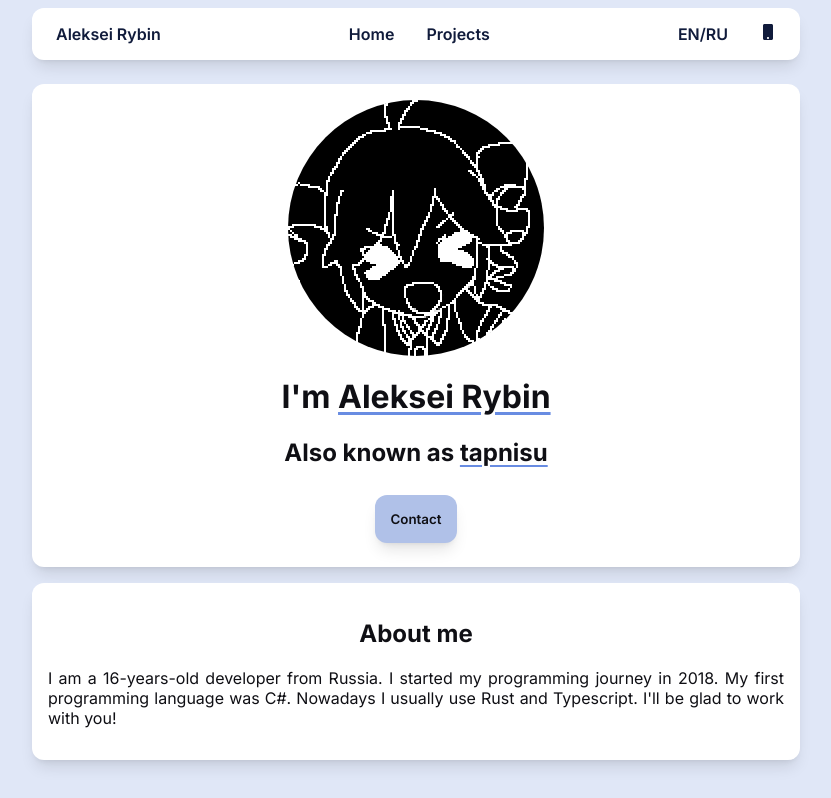
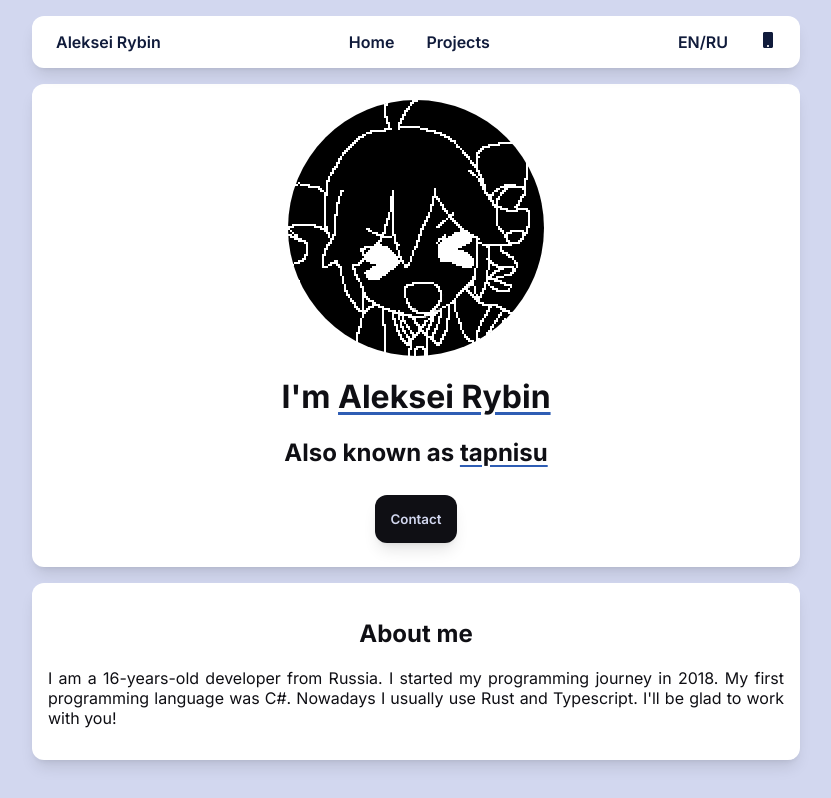
Before and after one commit to tapnisu/tapni.su, a Next.js app: page / in a window 1280 px wide. Shown: the top 798 px of the page, without its empty margins (224-1055 px from the left). Built offline with nearby package versions, Linux system fonts and the light colour scheme.

Commit message:
Update colors

```diff
--- a/components/basePageLayout/basePageLayout.module.css
+++ b/components/basePageLayout/basePageLayout.module.css
@@ -11,7 +11,7 @@
 }
 
 .main {
-  padding: var(--gap);
+  padding: 0 var(--gap);
 
   display: flex;
   flex-direction: column;
--- a/components/footer/footer.module.css
+++ b/components/footer/footer.module.css
@@ -4,7 +4,7 @@
 }
 
 .footer {
-  margin: var(--gap-half);
+  margin: var(--gap);
 
   background: var(--bg-2);
   border-radius: var(--border-radius);
--- a/components/navbar/navbar.module.css
+++ b/components/navbar/navbar.module.css
@@ -8,7 +8,7 @@
 }
 
 .navbar {
-  margin: var(--gap-half);
+  margin: var(--gap);
 
   background: var(--bg-2);
   border-radius: var(--border-radius);
@@ -38,10 +38,7 @@
   border-radius: 9999px;
   display: inline-block;
 
-  padding-left: var(--gap);
-  padding-right: var(--gap);
-  padding-top: var(--gap-half);
-  padding-bottom: var(--gap-half);
+  padding: var(--gap-half) var(--gap);
 
   color: var(--text-2);
 
--- a/styles/globals.css
+++ b/styles/globals.css
@@ -11,12 +11,11 @@
   --text: #0f0f14;
   --text-2: #101b3b;
 
-  --accent: #688ce2;
+  --accent: #2e5db4;
 
-  --bg: #e0e7f7;
-  --bg-transparent: rgba(224, 231, 247, 0.5);
+  --bg: #D2D7EF;
+  --bg-transparent: rgba(255, 255, 255, 0.5);
   --bg-2: #ffffff;
-  --bg-3: #b0c1e8;
 
   --box-shadow: 0 10px 15px -3px rgb(0 0 0 / 0.1),
     0 4px 6px -4px rgb(0 0 0 / 0.1);
@@ -26,10 +25,9 @@
   --text: #ffffff;
   --text-2: #cbd8e8;
 
-  --bg: #0f0f14;
+  --bg: #06070F;
   --bg-transparent: rgba(15, 15, 20, 0.5);
-  --bg-2: #161822;
-  --bg-3: #101b3b;
+  --bg-2: #0B0E1E;
 }
 
 ::selection {
@@ -47,8 +45,8 @@ body {
 button {
   font-family: inherit;
 
-  color: var(--text);
-  background: var(--bg-3);
+  color: var(--bg);
+  background: var(--text);
 
   font-weight: 600;
 
```
